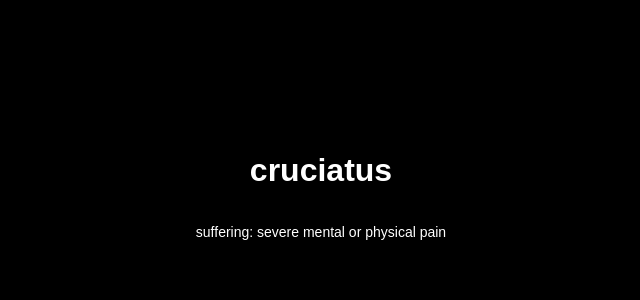
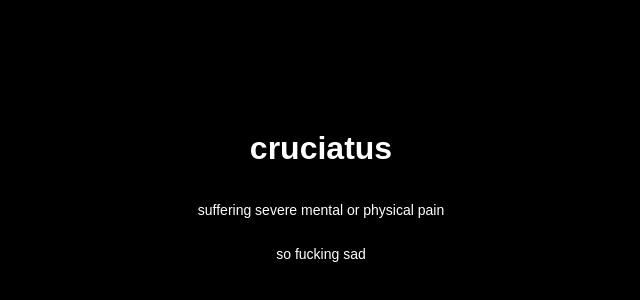
Before and after one commit to pawj0b/sad, a plain HTML site: page index.html in a window 1280 px wide. Shown: the part 208-508 px from the top of the page, without its empty margins (319-959 px from the left). Drawn offline with Linux system fonts and the light colour scheme.

Commit message:
Update index.html

```diff
--- a/index.html
+++ b/index.html
@@ -7,8 +7,8 @@
 </head>
 <body>
     <h1>cruciatus</h1>
-    <p style="font-size: 14px;">suffering: severe mental or physical pain</p>
-
+    <p style="font-size: 14px;">suffering severe mental or physical pain</p>
+      <p style="font-size: 14px;">so fucking sad</p>
     <style>
         body {
             background-color: black;
```
